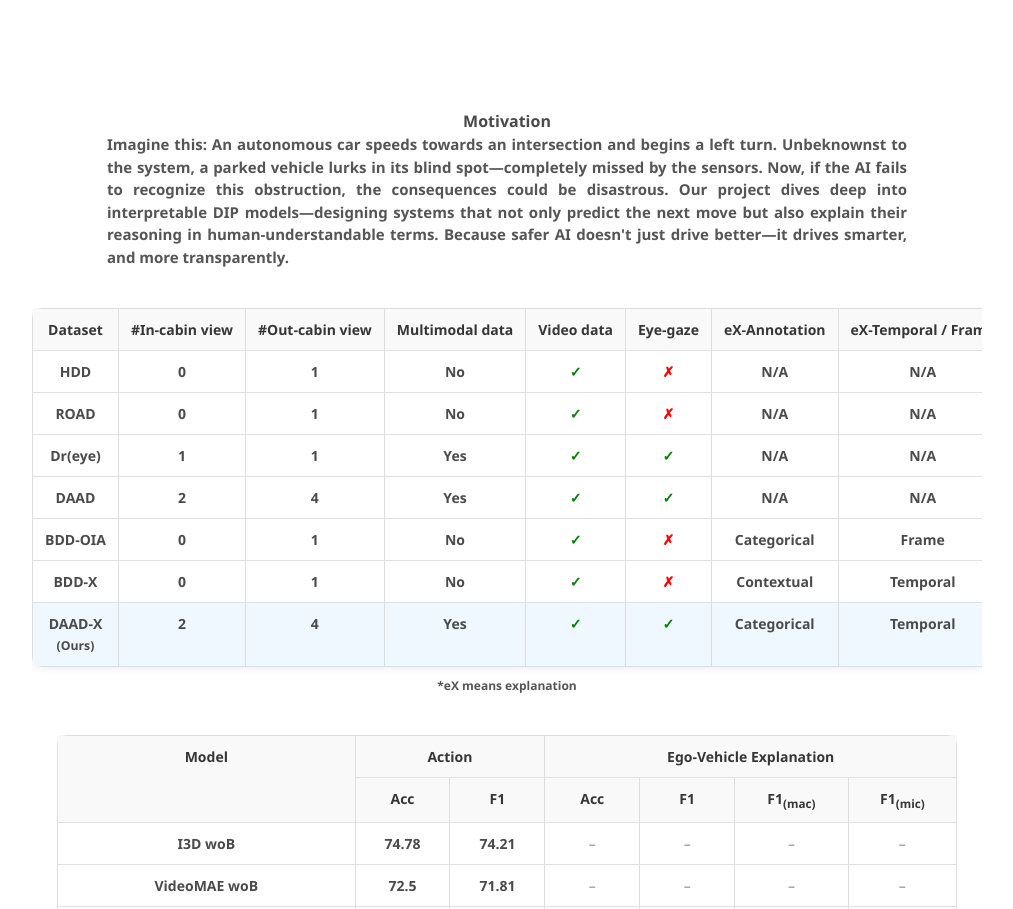
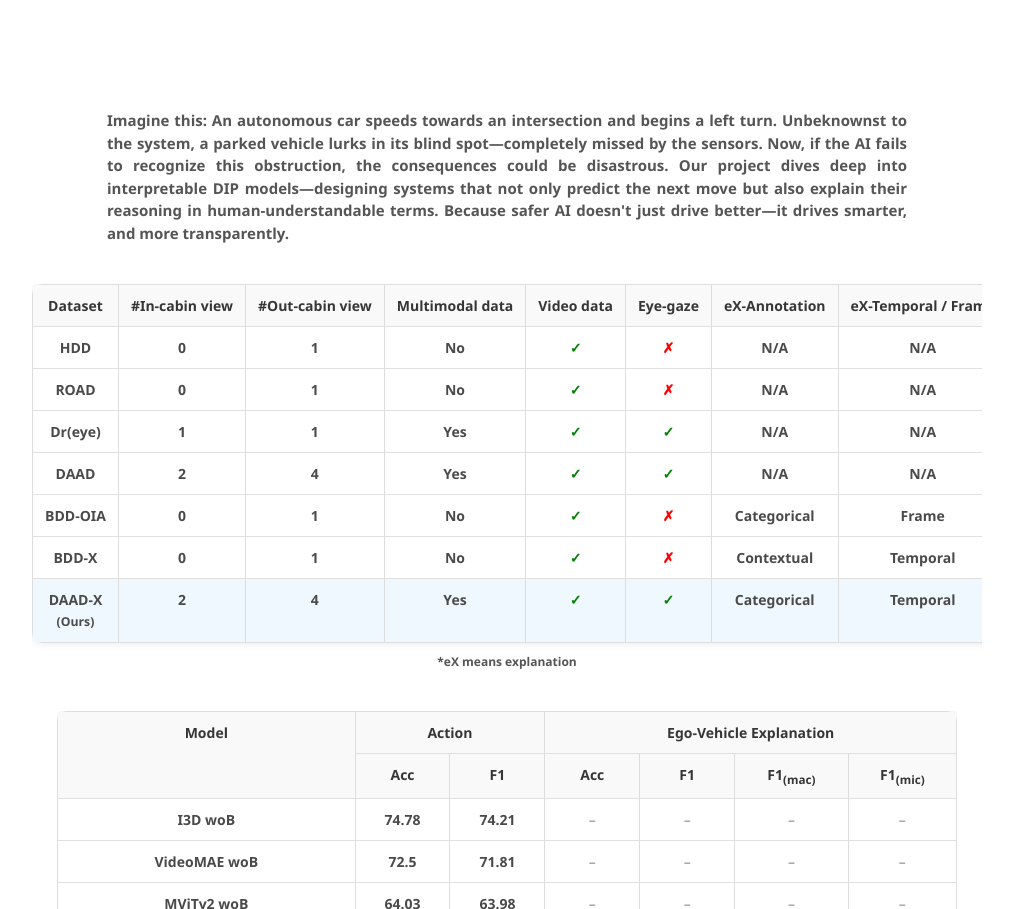
Before and after one commit to Mukil07/VCBM.github.io, a plain HTML site: page index.html in a window 1280 px wide. Shown: the part 1669-2578 px from the top of the page, without its empty margins (133-1146 px from the left). Drawn offline with nearby package versions, Linux system fonts and the light colour scheme; some icons are missing; a web font is replaced by a local one.

Commit message:
Update index.html

```diff
--- a/index.html
+++ b/index.html
@@ -217,12 +217,10 @@
 </section>
 
 <div style="text-align: center; margin-top: 40px;">
-  <h2 style="font-family: 'Segoe UI', sans-serif; font-weight: 600;">Motivation</h2>
   <p style="font-family: 'Segoe UI', sans-serif; font-size: 15px; max-width: 800px; margin: 0 auto; color: #555; text-align: justify;">
     Imagine this:
     An autonomous car speeds towards an intersection and begins a left turn. Unbeknownst to the system, a parked vehicle lurks in its blind spot—completely missed by the sensors. Now, if the AI fails to recognize this obstruction, the consequences could be disastrous.
 Our project dives deep into interpretable DIP models—designing systems that not only predict the next move but also explain their reasoning in human-understandable terms. Because safer AI doesn't just drive better—it drives smarter, and more transparently.
-
   </p>
 </div>
 
```
